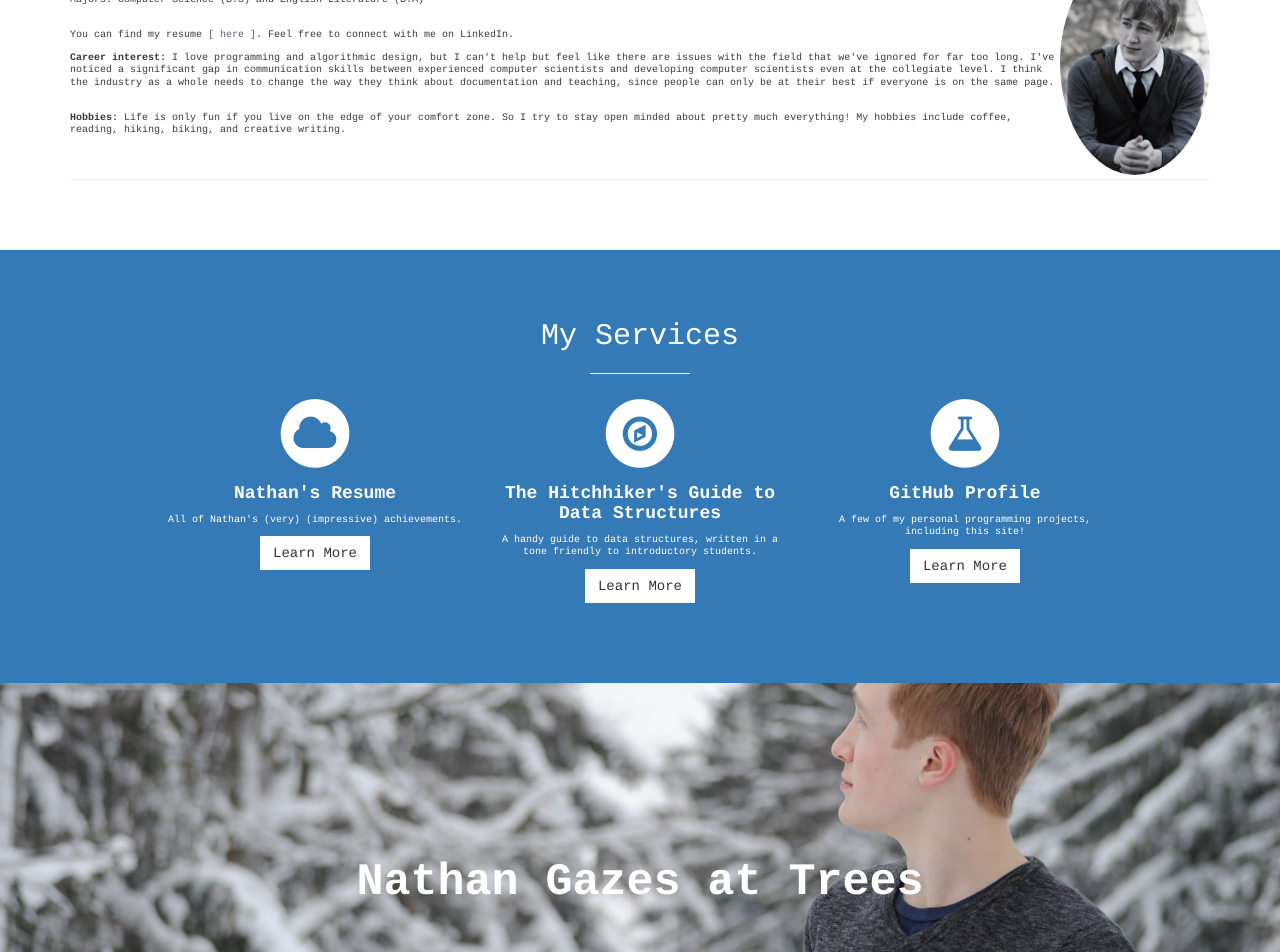
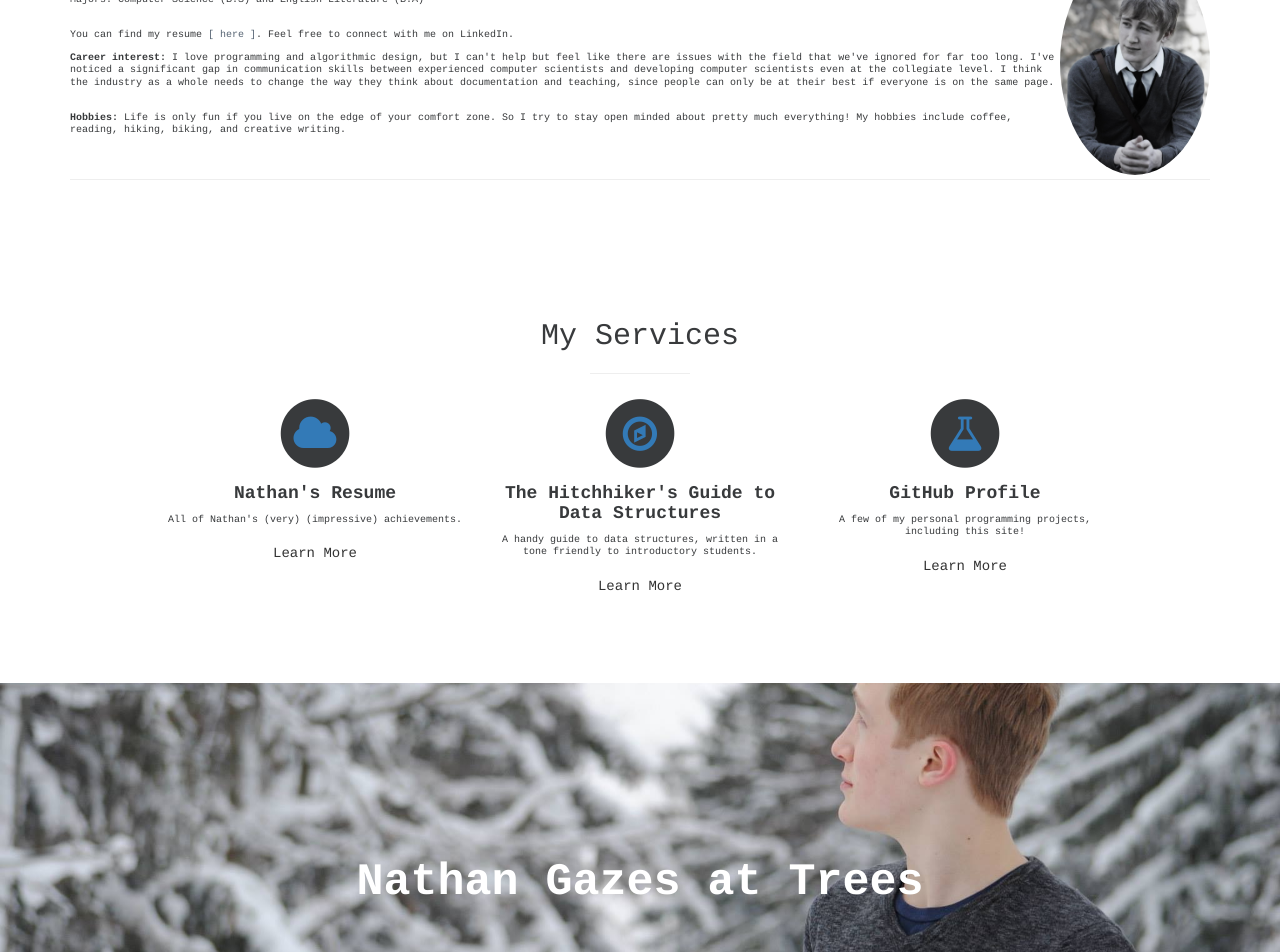
Before and after one commit to nathan-contino/nathan-contino.github.io, a Jekyll site: the page built from index.html, in a window 1280 px wide. Shown: the part 1019-1971 px from the top of the page. Built offline with Jekyll 4.4.1, drawn with Linux system fonts in a browser that asks for light colours.

Commit message:
color tweak
Former-commit-id: 89a32c57c9bd6ed87312a8de467ef12a6ce46294 [formerly 4b67a3b59bb8d928cdf1b1aabb1ad435ac896871] [formerly f5f8c41bfbf261753143570031c1f872f018751d [formerly 9eaa6962d1225fe249c31f0885881d9e6ff76e14]]
Former-commit-id: b0483c8296b009c99fff7793c19157c4037163a6 [formerly 0a9d9445926102354de41b2dcda7ad213c02f07d]
Former-commit-id: 4a280dc9672a529e93f581205646b68d7bd5db8c

```diff
--- a/_includes/services.html
+++ b/_includes/services.html
@@ -1,5 +1,5 @@
 <!-- The circle icons use Font Awesome's stacked icon classes. For more information, visit http://fontawesome.io/examples/ -->
-<section id="services" class="services bg-primary">
+<section id="services" class="services bg-secondary">
   <div class="container">
     <div class="row text-center">
       <div class="col-lg-10 col-md-offset-1">
```
